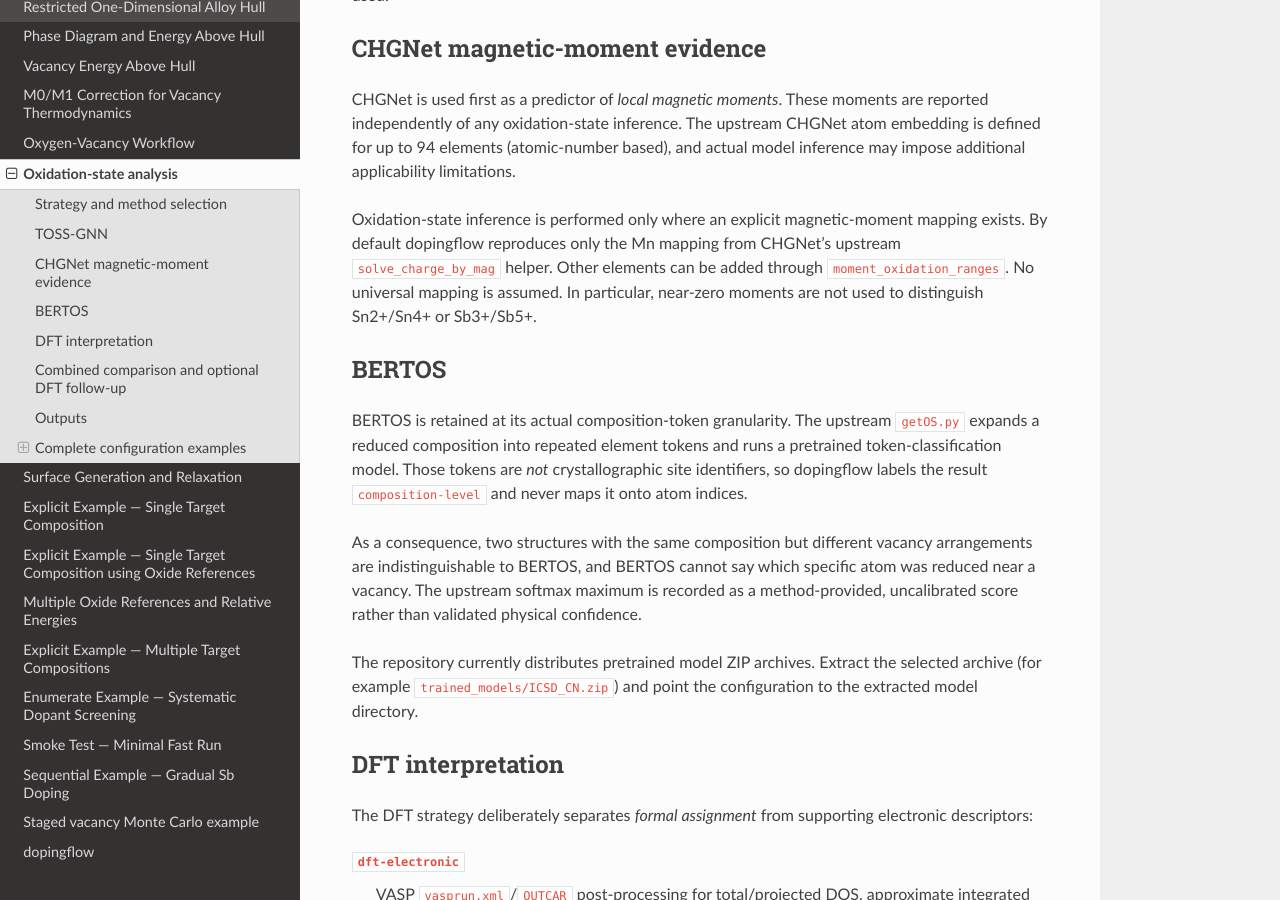
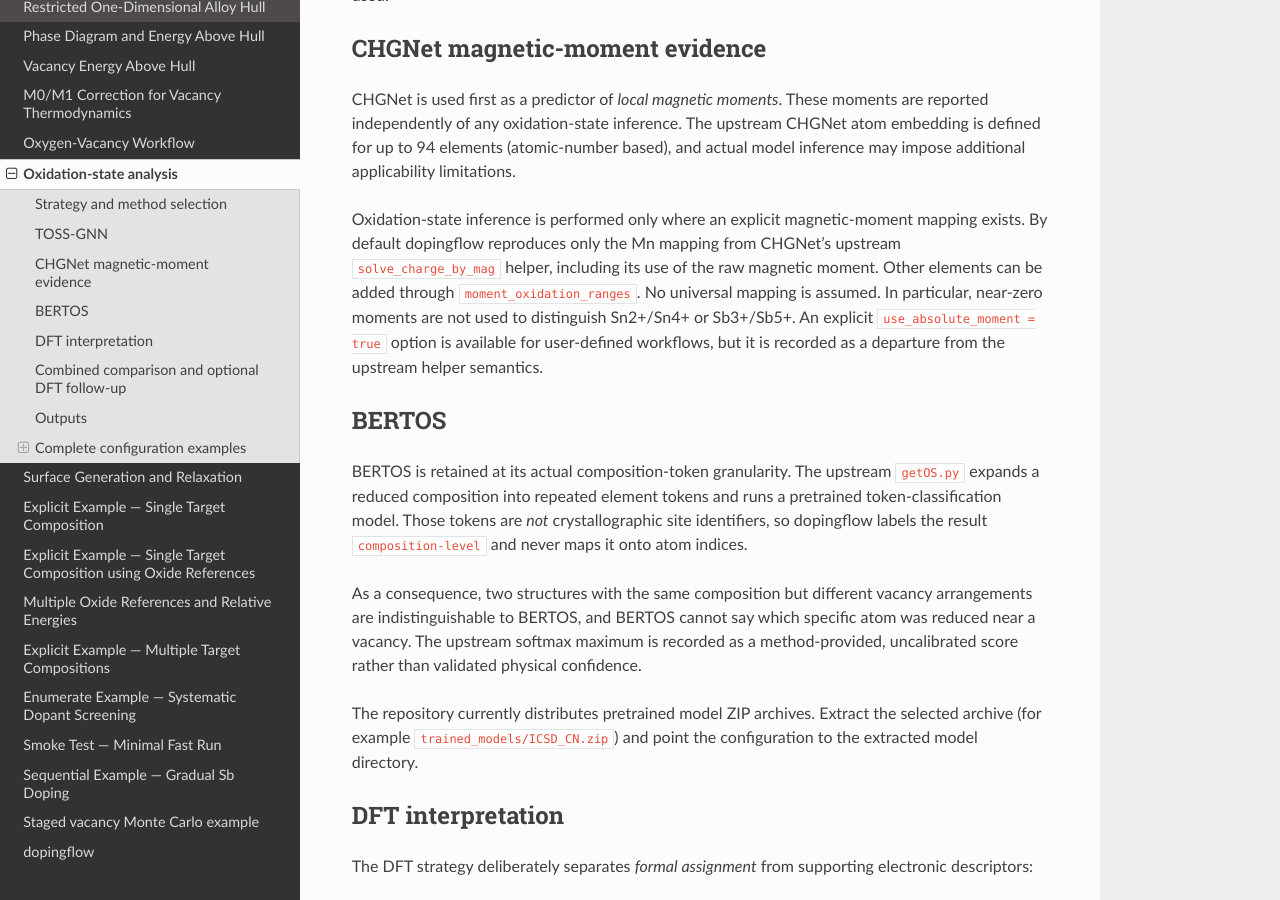
Before and after one commit to KazemZh/dopingflow, a Sphinx documentation site: the page built from docs/source/methods/oxidation_states.rst, in a window 1280 px wide and 900 px high, scrolled down 2086 px. Built offline with Sphinx 7.4.7 and the Read the Docs theme 3.1.0, drawn with Linux system fonts in a browser that asks for light colours; some of the changed text lies outside the part shown.

Commit message:
Clarify CHGNet raw-moment mapping semantics

```diff
--- a/docs/source/methods/oxidation_states.rst
+++ b/docs/source/methods/oxidation_states.rst
@@ -100,10 +100,12 @@ and actual model inference may impose additional applicability limitations.
 
 Oxidation-state inference is performed only where an explicit magnetic-moment
 mapping exists.  By default dopingflow reproduces only the Mn mapping from
-CHGNet's upstream ``solve_charge_by_mag`` helper.  Other elements can be added
-through ``moment_oxidation_ranges``.  No universal mapping is assumed.
-In particular, near-zero moments are not used to distinguish Sn2+/Sn4+ or
-Sb3+/Sb5+.
+CHGNet's upstream ``solve_charge_by_mag`` helper, including its use of the raw
+magnetic moment.  Other elements can be added through ``moment_oxidation_ranges``.
+No universal mapping is assumed.  In particular, near-zero moments are not used
+to distinguish Sn2+/Sn4+ or Sb3+/Sb5+.  An explicit
+``use_absolute_moment = true`` option is available for user-defined workflows,
+but it is recorded as a departure from the upstream helper semantics.
 
 BERTOS
 ------
@@ -267,8 +269,9 @@ CLI::
    model_name = "0.3.0"
    device = "cpu"
    use_upstream_mn_mapping = true
+   use_absolute_moment = false
    # Optional additional element-specific ranges may be supplied as
-   # moment_oxidation_ranges = { Element = [[min_abs_moment, max_abs_moment, OS], ...] }
+   # moment_oxidation_ranges = { Element = [[min_moment, max_moment, OS], ...] }
    # only when a chemically justified mapping is available for that element/model.
 
 CLI::
```
